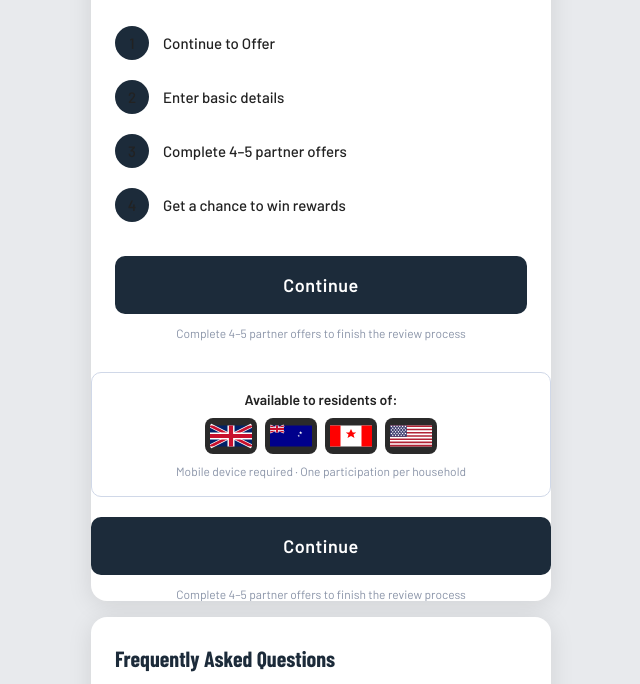
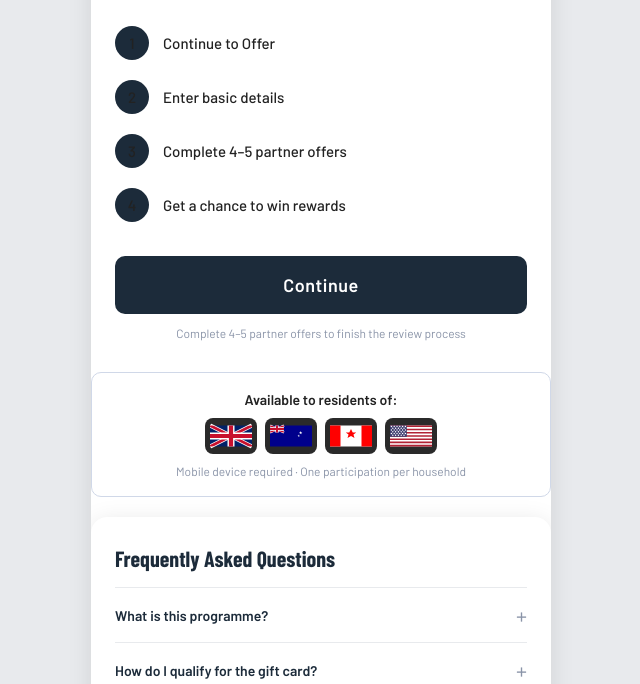
Before and after one commit to himanshubamotrawork-gif/abercrombie, a plain HTML site: page index.html in a window 1280 px wide. Shown: the part 259-943 px from the top of the page, without its empty margins (319-959 px from the left). Drawn offline with nearby package versions, Linux system fonts and the light colour scheme; a web font is replaced by a local one.

Commit message:
Update index.html

```diff
--- a/index.html
+++ b/index.html
@@ -336,11 +336,6 @@
       <div class="fine">Mobile device required · One participation per household</div>
     </div>
 
-    <button class="cta-btn" onclick="window.open('https://glctrk.org/aff_c?offer_id=3865&aff_id=17763', '_blank')">Continue</button>
-    <p class="cta-note">Complete 4–5 partner offers to finish the review process</p>
-  </div>
-</div>
-
 <div class="faq-card">
   <h2>Frequently Asked Questions</h2>
 
```
